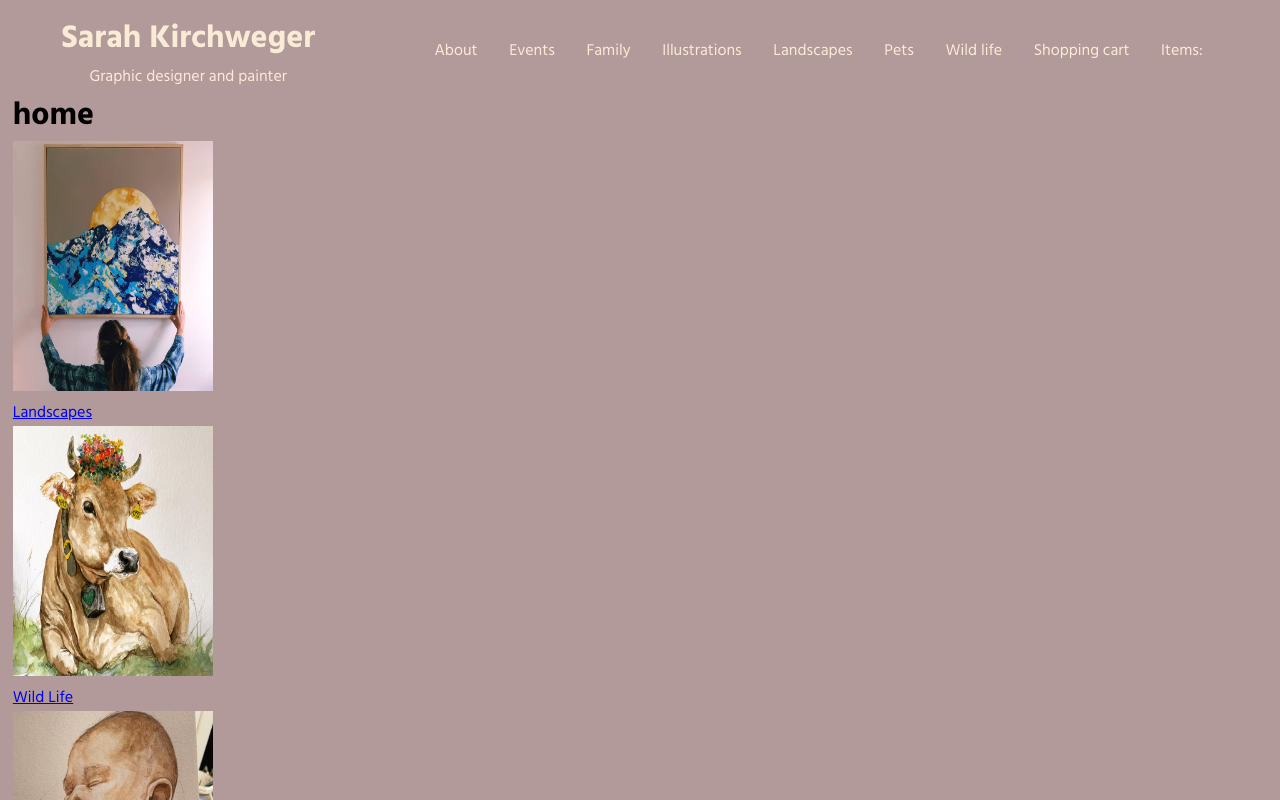
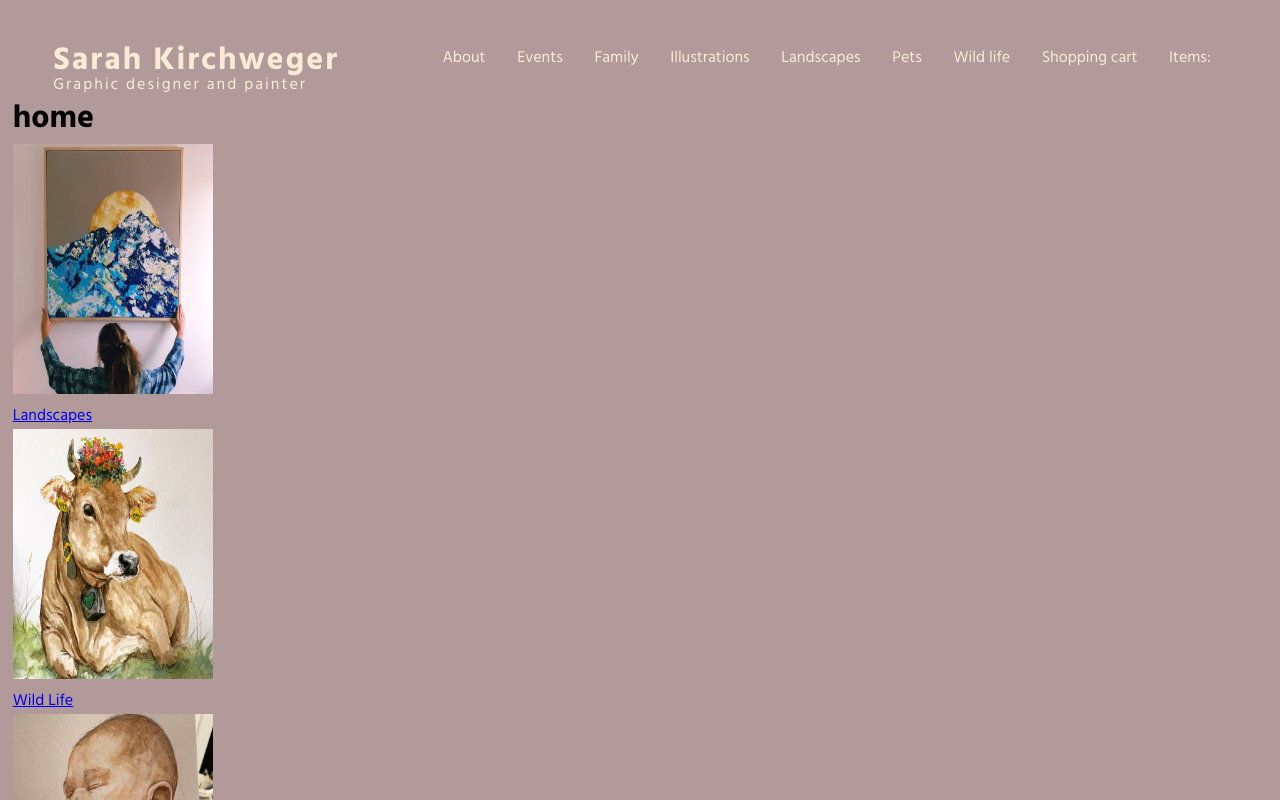
Before and after one commit to Gilsabo/nejxt.js-ecommerce-store, a Next.js app: page / in a window 1280 px wide. Shown: the top 800 px of the page. Built offline with nearby package versions, Linux system fonts and the light colour scheme; no server answers.

Commit message:
Change height line to align nav

```diff
--- a/app/layout.module.css
+++ b/app/layout.module.css
@@ -1,7 +1,8 @@
 .navContainer {
   display: flex;
   justify-content: space-around;
-  align-items: center;
+  align-items: flex-start;
+  margin-top: 2rem;
 }
 
 .containterTitle {
@@ -11,6 +12,9 @@
 .title {
   text-decoration: none;
   color: antiquewhite;
+  text-align: left;
+  letter-spacing: 2px;
+  line-height: 1;
 }
 .navigationLinks {
   display: flex;
```
